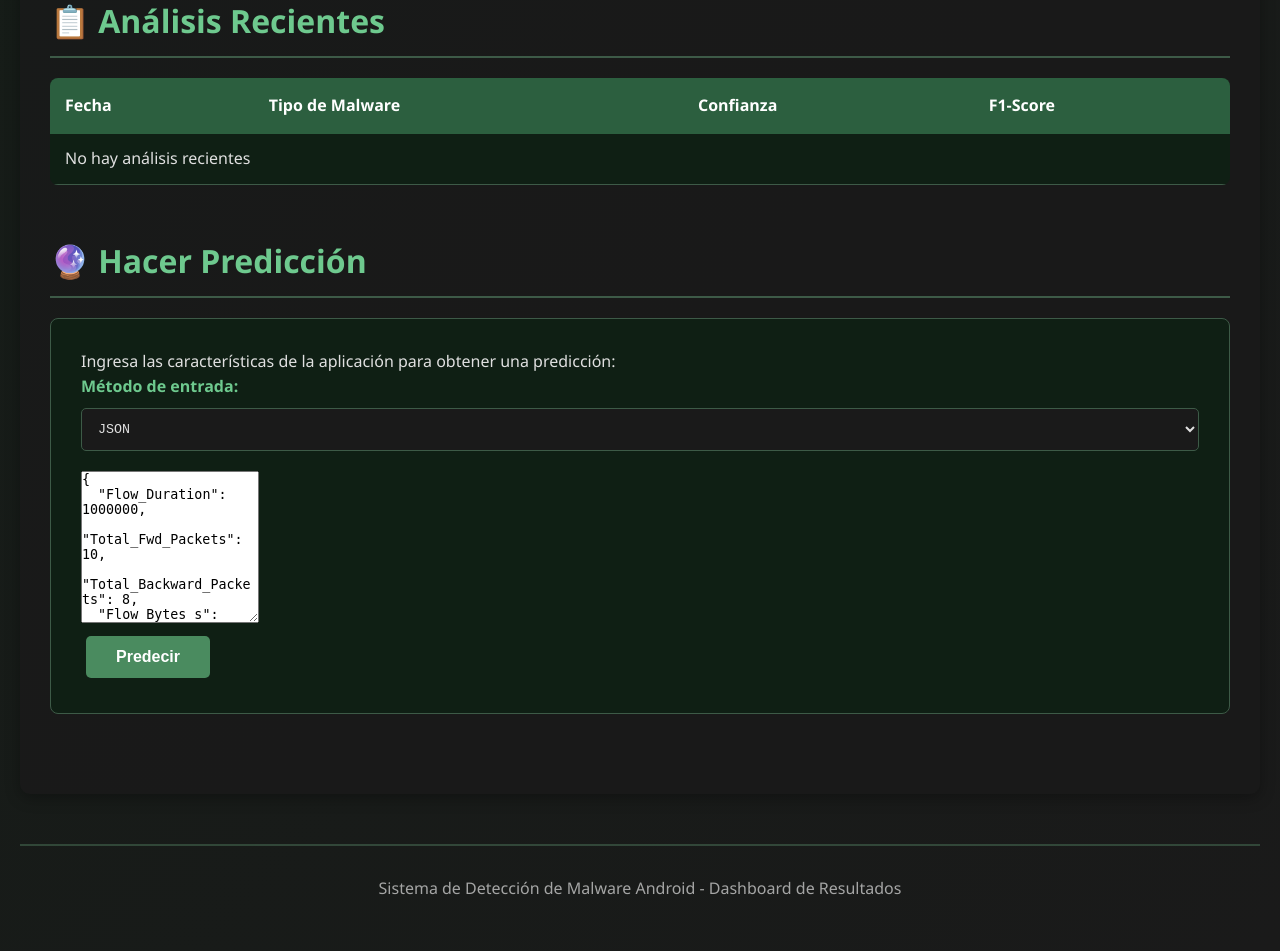
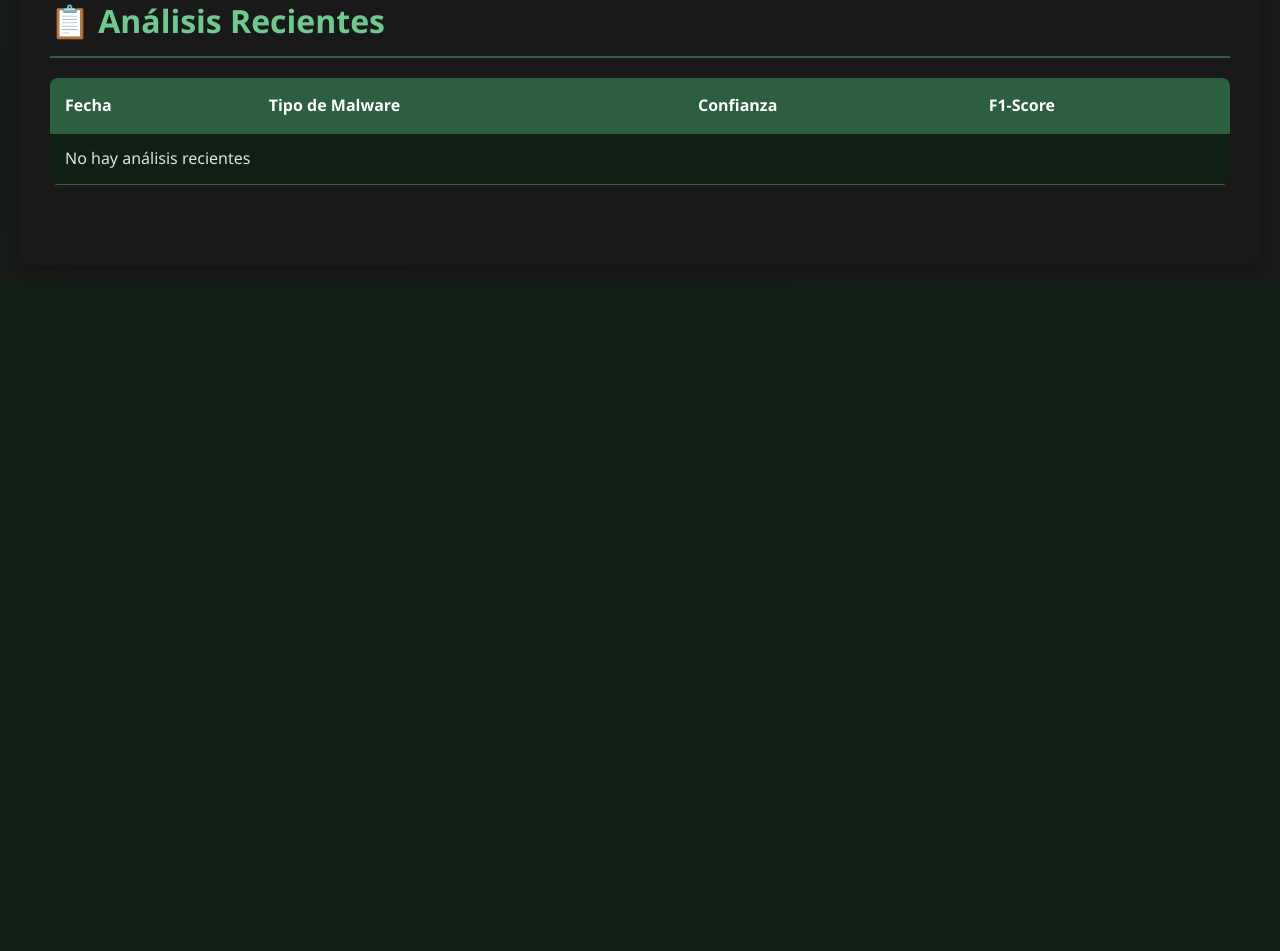
Before and after one commit to Jesus080/tecnicas-seleccion, a Django app: page /dashboard/ in a window 1280 px wide. Shown: the part 3626-4577 px from the top of the page. After the commit the page ends 3811 px from the top, so only its background shows below. Run offline with Django 4.2, Linux system fonts and the light colour scheme; data that the repository does not hold is empty.

Commit message:
Update dashboard: remove prediction form and footer sections

```diff
--- a/templates/dashboard.html
+++ b/templates/dashboard.html
@@ -288,46 +288,8 @@
                 </div>
             </section>
 
-            <!-- Predicción en Tiempo Real -->
-            <section class="prediction-section">
-                <h2>🔮 Hacer Predicción</h2>
-                <div class="prediction-form">
-                    <form id="predictionForm">
-                        <p>Ingresa las características de la aplicación para obtener una predicción:</p>
-                        <div class="form-group">
-                            <label>Método de entrada:</label>
-                            <select id="inputMethod">
-                                <option value="json">JSON</option>
-                                <option value="form">Formulario</option>
-                            </select>
-                        </div>
-
-                        <div id="jsonInput">
-                            <textarea id="featuresJson" rows="10" placeholder='{"feature1": 0.5, "feature2": 1.2, ...}'>
-{
-  "Flow_Duration": 1000000,
-  "Total_Fwd_Packets": 10,
-  "Total_Backward_Packets": 8,
-  "Flow_Bytes_s": 15000,
-  "Flow_Packets_s": 18
-}
-                            </textarea>
-                        </div>
-
-                        <button type="submit" class="btn btn-primary">Predecir</button>
-                    </form>
-
-                    <div id="predictionResult" class="result-box" style="display: none;">
-                        <h3>Resultado:</h3>
-                        <div id="resultContent"></div>
-                    </div>
-                </div>
-            </section>
         </main>
 
-        <footer>
-            <p>Sistema de Detección de Malware Android - Dashboard de Resultados</p>
-        </footer>
     </div>
 
     <script src="/static/js/dashboard.js"></script>
```
